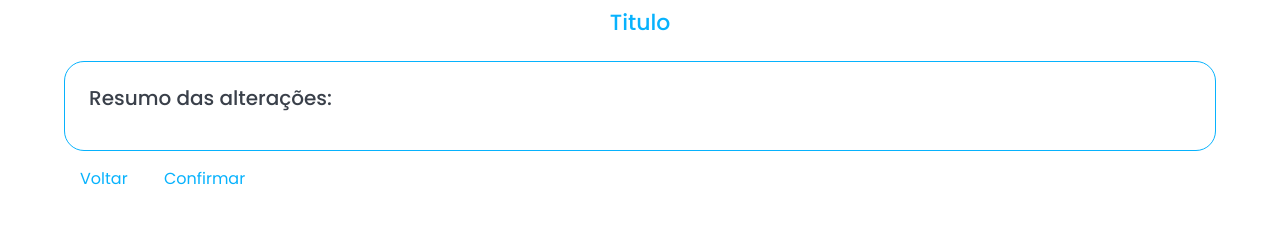
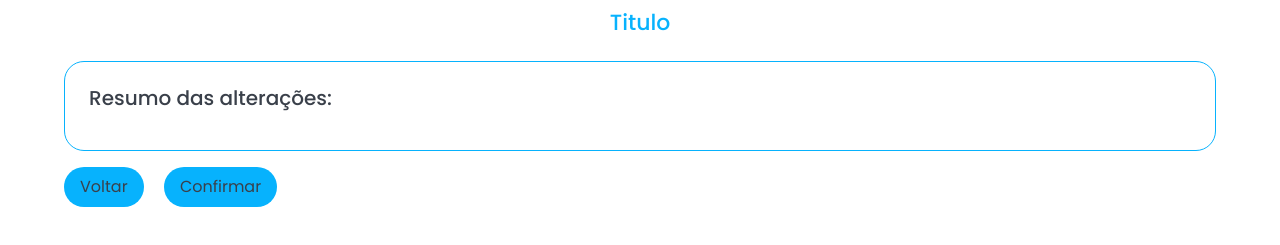
Before and after one commit to 2023M2T9-Inteli/Projeto2, a website with bundled scripts: page src/frontend/ticketResumo.html in a window 1280 px wide. Shown: the part 73-318 px from the top of the page. Built offline with nearby package versions, Linux system fonts and the light colour scheme; no server answers.

Commit message:
Css ticketResumo

```diff
--- a/src/frontend/css/pages/ticketResumo.css
+++ b/src/frontend/css/pages/ticketResumo.css
@@ -1,10 +1,3 @@
-.content {
-    padding: 1.5rem;
-    border: 1px solid var(--color-primary);
-    border-radius: 20px;
-    margin-top: 1rem;
-}
-
 html {
     background: var(--color-white);
 }
@@ -18,14 +11,24 @@
     margin: auto;
 }
 
+.content {
+    padding: 1.5rem;
+    border: 1px solid var(--color-primary);
+    border-radius: 20px;
+    margin-top: 1rem;
+}
+
 #tituloTabela{
     text-align: center;
     margin-top: 2rem;
 }
 
 .btn {
-    padding: 1rem;
+    background: var(--color-primary);
+    color: var(--color-grey-dark);
+    padding: 0.5rem 1rem;
     border: none;
-    outline: 0;
-    color: var(--color-primary);
+    border-radius: 20px;
+    margin-top: 1rem;
+    margin-right: 1rem;
 }
--- a/src/frontend/ticketResumo.html
+++ b/src/frontend/ticketResumo.html
@@ -61,7 +61,7 @@
         <h1 id="tituloTabela">Titulo</h1>
         <div class="content">
             <h2>Resumo das alterações:</h2>
-            <p><span id="resumoAlteracoes"></span></p>
+            <p id="resumoAlteracoes">SEM ALTERAÇÕES</p>
         </div>
         <div class="botoes">
             <button class="btn">Voltar</button>
@@ -74,4 +74,5 @@
     <script src="/assets/js/modoEscuro.js"></script>
     <script src="/assets/js/menu.js"></script>
 </body>
+
 </html>
```
